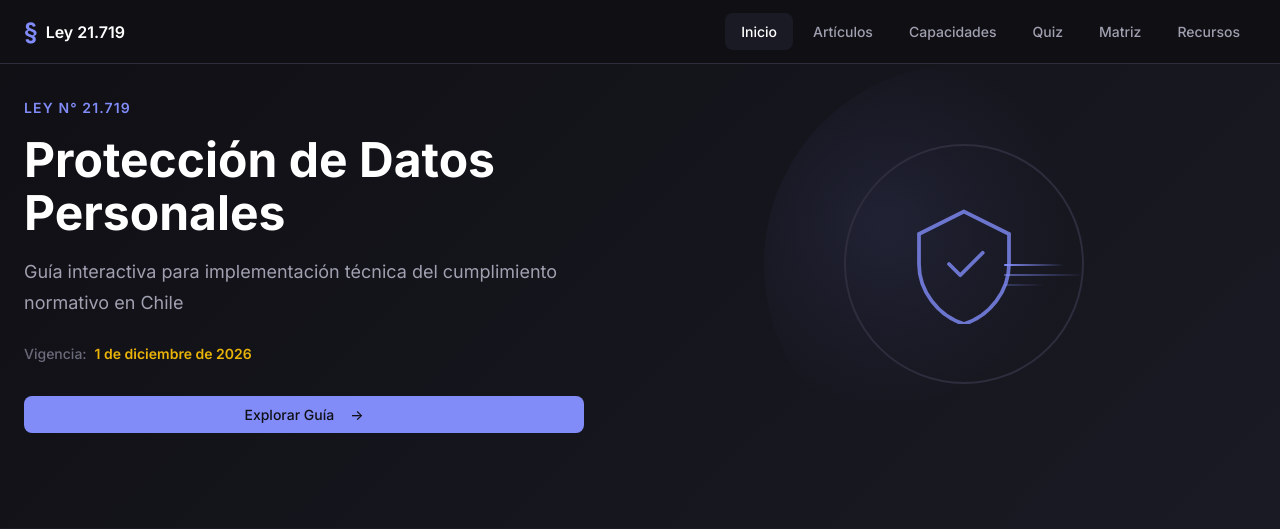
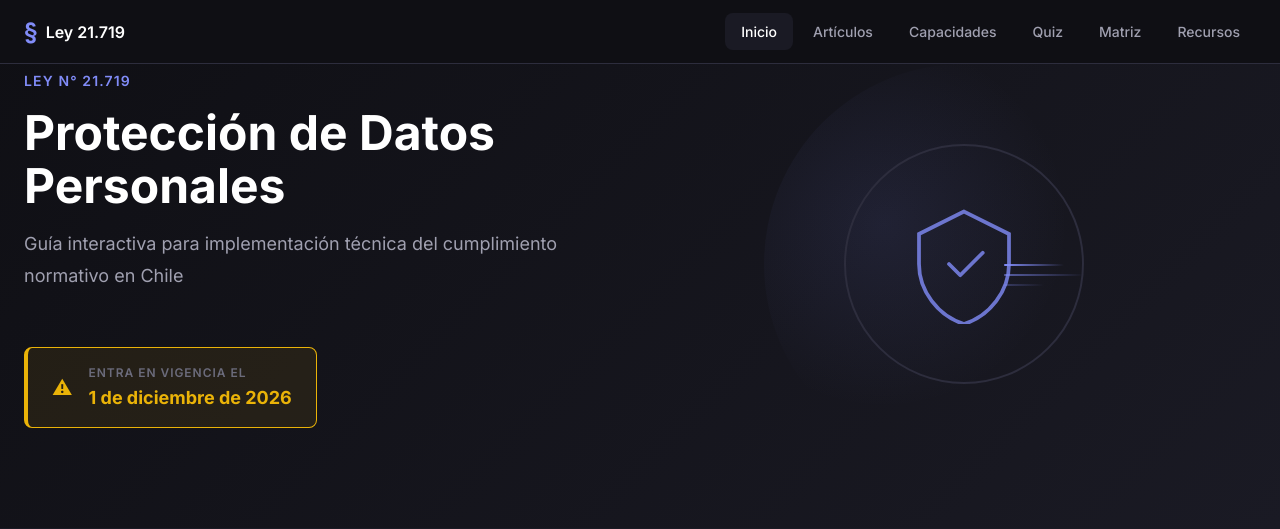
Before and after one commit to Fasenjo/portal-ley, a Flask app: page / in a window 1280 px wide. Shown: the top 529 px of the page. Run offline with Flask 3, Linux system fonts and the light colour scheme.

Commit message:
Corrección estético de la entrada del sitio, se quito Explorar Guía

```diff
--- a/app/templates/index.html
+++ b/app/templates/index.html
@@ -14,14 +14,15 @@
             <p class="hero__subtitle">
                 Guía interactiva para implementación técnica del cumplimiento normativo en Chile
             </p>
-            <p class="hero__date">
-                <span class="hero__date-label">Vigencia:</span>
-                <time datetime="2026-12-01">1 de diciembre de 2026</time>
-            </p>
-            <a href="{{ url_for('articulos') }}" class="btn btn--primary hero__cta">
-                Explorar Guía
-                <span aria-hidden="true">→</span>
-            </a>
+
+            <!-- Badge de vigencia destacado -->
+            <div class="hero__deadline" role="note" aria-label="Fecha de entrada en vigencia">
+                <span class="hero__deadline-icon" aria-hidden="true">⚠</span>
+                <div class="hero__deadline-content">
+                    <span class="hero__deadline-label">Entra en vigencia el</span>
+                    <time class="hero__deadline-date" datetime="2026-12-01">1 de diciembre de 2026</time>
+                </div>
+            </div>
         </div>
         <div class="hero__visual" aria-hidden="true">
             <div class="hero__illustration">
--- a/static/css/pages.css
+++ b/static/css/pages.css
@@ -676,22 +676,44 @@
   margin-bottom: var(--space-md);
 }
 
-.hero__date {
-  display: flex;
-  align-items: center;
-  gap: var(--space-sm);
-  font-size: var(--font-size-sm);
+/* Hero deadline badge — destaca la fecha de vigencia */
+.hero__deadline {
+  display: inline-flex;
+  align-items: center;
+  gap: var(--space-md);
+  padding: var(--space-md) var(--space-lg);
+  background-color: rgba(234, 179, 8, 0.08);
+  border: 1px solid var(--warning);
+  border-left: 4px solid var(--warning);
+  border-radius: var(--radius-md);
+  margin-top: var(--space-xl);
+  margin-bottom: var(--space-xl);
+}
+
+.hero__deadline-icon {
+  font-size: var(--font-size-xl);
+  color: var(--warning);
+  line-height: 1;
+}
+
+.hero__deadline-content {
+  display: flex;
+  flex-direction: column;
+  gap: 2px;
+}
+
+.hero__deadline-label {
+  font-size: var(--font-size-xs);
+  text-transform: uppercase;
+  letter-spacing: 0.08em;
   color: var(--text-muted);
-  margin-bottom: var(--space-xl);
-}
-
-.hero__date-label {
-  font-weight: 500;
-}
-
-.hero__date time {
+  font-weight: 600;
+}
+
+.hero__deadline-date {
+  font-size: var(--font-size-lg);
+  font-weight: 700;
   color: var(--warning);
-  font-weight: 600;
 }
 
 .hero__shield-icon {
```
